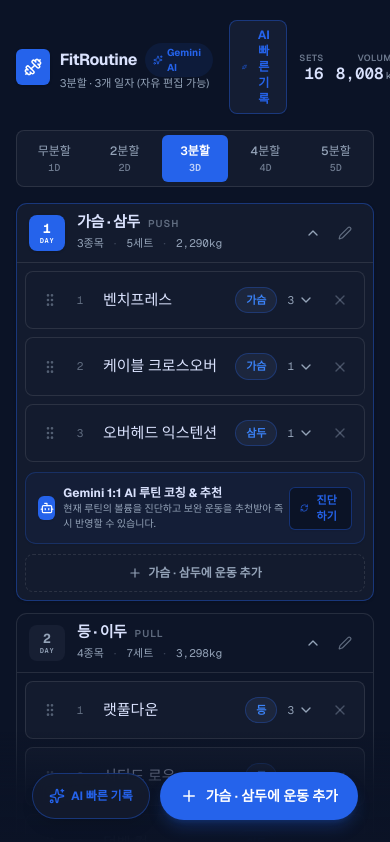
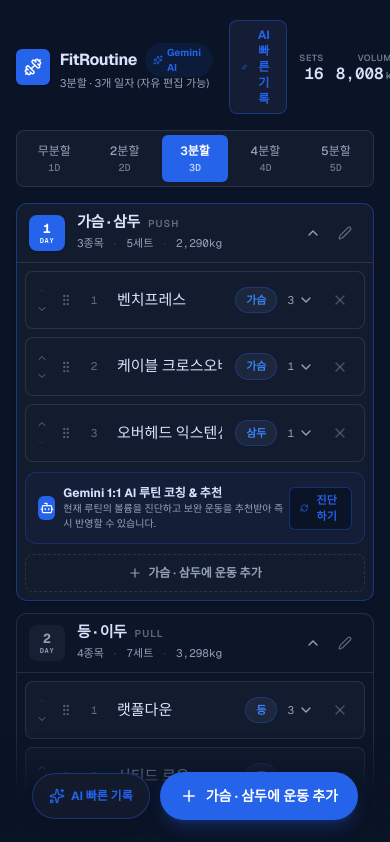
Before and after one commit to juyour/fit-routine, a Next.js app: page /tracker in a window 390 px wide. Shown: the top 842 px of the page. Built offline with nearby package versions, Linux system fonts and the light colour scheme.

Commit message:
feat: 홈 이모지(🏠) 전환 및 모바일 원터치 상하(▲/▼) 순서 변경 지원

```diff
--- a/components/day-section.tsx
+++ b/components/day-section.tsx
@@ -97,6 +97,14 @@ export function DaySection({
         ? prev.filter((item) => item !== muscle)
         : [...prev, muscle],
     )
+  }
+
+  function handleMoveExercise(fromIndex: number, toIndex: number) {
+    if (toIndex < 0 || toIndex >= day.exercises.length) return
+    const next = [...day.exercises]
+    const [moved] = next.splice(fromIndex, 1)
+    next.splice(toIndex, 0, moved)
+    onPatchDay({ exercises: next })
   }
 
   return (
@@ -286,11 +294,13 @@ export function DaySection({
               </p>
             ) : (
               <ul className="flex flex-col gap-2">
-                {visible.map((exercise) => (
+                {visible.map((exercise) => {
+                  const itemIndex = day.exercises.indexOf(exercise)
+                  return (
                     <ExerciseRow
                       key={exercise.id}
                       exercise={exercise}
-                    index={day.exercises.indexOf(exercise)}
+                      index={itemIndex}
                       expanded={expandedId === exercise.id}
                       isDragging={dragId === exercise.id}
                       isDragOver={dragOverId === exercise.id}
@@ -306,6 +316,10 @@ export function DaySection({
                         onPatch(exercise.id, { muscle, isManualTagged: true })
                       }
                       onRemove={() => onRemove(exercise.id)}
+                      onMoveUp={() => handleMoveExercise(itemIndex, itemIndex - 1)}
+                      onMoveDown={() => handleMoveExercise(itemIndex, itemIndex + 1)}
+                      canMoveUp={itemIndex > 0}
+                      canMoveDown={itemIndex < day.exercises.length - 1}
                       onSetChange={(setId, field, value) =>
                         onPatch(exercise.id, {
                           sets: exercise.sets.map((set) =>
@@ -330,7 +344,8 @@ export function DaySection({
                       onDragEnter={() => onDragEnter(exercise.id)}
                       onDragEnd={onDragEnd}
                     />
-                ))}
+                  )
+                })}
               </ul>
             )}
 
--- a/components/exercise-row.tsx
+++ b/components/exercise-row.tsx
@@ -1,7 +1,7 @@
 'use client'
 
 import { useRef, useState } from 'react'
-import { ChevronDown, GripVertical, Plus, Trash2, X } from 'lucide-react'
+import { ChevronDown, ChevronUp, GripVertical, Plus, Trash2, X } from 'lucide-react'
 import {
   matchMuscleByKeyword,
   type Exercise,
@@ -20,6 +20,10 @@ type ExerciseRowProps = {
   onRename: (name: string, autoMuscle?: MuscleGroup | null) => void
   onMuscleChange: (muscle: MuscleGroup | null) => void
   onRemove: () => void
+  onMoveUp?: () => void
+  onMoveDown?: () => void
+  canMoveUp?: boolean
+  canMoveDown?: boolean
   onSetChange: (setId: string, field: 'weight' | 'reps', value: string) => void
   onSetRemove: (setId: string) => void
   onSetAdd: () => void
@@ -38,6 +42,10 @@ export function ExerciseRow({
   onRename,
   onMuscleChange,
   onRemove,
+  onMoveUp,
+  onMoveDown,
+  canMoveUp = false,
+  canMoveDown = false,
   onSetChange,
   onSetRemove,
   onSetAdd,
@@ -176,15 +184,48 @@ export function ExerciseRow({
       )}
     >
       <div className="flex items-center gap-1 p-2">
+        {/* 모바일 1-Tap 상/하 이동 버튼 & 데스크톱 드래그 핸들 */}
+        <div className="flex shrink-0 items-center gap-0.5">
+          <div className="flex flex-col gap-0.5">
+            <button
+              type="button"
+              disabled={!canMoveUp}
+              onClick={(e) => {
+                e.stopPropagation()
+                onMoveUp?.()
+              }}
+              aria-label={`${exercise.name || '운동'} 위로 이동`}
+              title="위로 이동"
+              className="flex size-4 items-center justify-center rounded text-muted-foreground/60 transition-colors hover:bg-muted hover:text-foreground disabled:opacity-20 active:scale-90"
+            >
+              <ChevronUp className="size-3" />
+            </button>
+            <button
+              type="button"
+              disabled={!canMoveDown}
+              onClick={(e) => {
+                e.stopPropagation()
+                onMoveDown?.()
+              }}
+              aria-label={`${exercise.name || '운동'} 아래로 이동`}
+              title="아래로 이동"
+              className="flex size-4 items-center justify-center rounded text-muted-foreground/60 transition-colors hover:bg-muted hover:text-foreground disabled:opacity-20 active:scale-90"
+            >
+              <ChevronDown className="size-3" />
+            </button>
+          </div>
+
           <button
             type="button"
             aria-label={`${exercise.name || '운동'} 순서 변경 핸들`}
             onPointerDown={() => setDraggable(true)}
             onPointerUp={() => setDraggable(false)}
-          className="flex size-8 shrink-0 cursor-grab items-center justify-center rounded-md text-muted-foreground/50 transition-colors hover:bg-muted hover:text-foreground active:cursor-grabbing active:bg-muted"
+            style={{ touchAction: 'none' }}
+            className="flex size-7 shrink-0 cursor-grab items-center justify-center rounded-md text-muted-foreground/50 transition-colors hover:bg-muted hover:text-foreground active:cursor-grabbing active:bg-muted"
           >
-          <GripVertical className="size-4" />
+            <GripVertical className="size-3.5" />
           </button>
+        </div>
 
         <span className="w-5 shrink-0 text-center font-mono text-[11px] tabular-nums text-muted-foreground/60">
           {index + 1}
--- a/components/workout-tracker.tsx
+++ b/components/workout-tracker.tsx
@@ -228,9 +228,11 @@ export function WorkoutTracker({ onGoHome }: WorkoutTrackerProps = {}) {
                 <button
                   type="button"
                   onClick={onGoHome}
-                  className="rounded border border-border bg-card px-1.5 py-0.5 text-[10px] font-medium text-muted-foreground transition-colors hover:border-primary/50 hover:text-foreground"
+                  aria-label="홈 소개 페이지로 이동"
+                  title="홈 소개 페이지로 이동"
+                  className="flex size-6 items-center justify-center rounded-md border border-border/80 bg-card text-xs transition-colors hover:border-primary/50 hover:bg-accent/40 active:scale-95"
                 >
-                  ← 소개 홈
+                  🏠
                 </button>
               )}
               <span className="inline-flex items-center gap-1 rounded-full bg-primary/10 px-2 py-0.5 text-[10px] font-bold text-primary">
```
Lines whose indentation alone changed are shown as unchanged.
